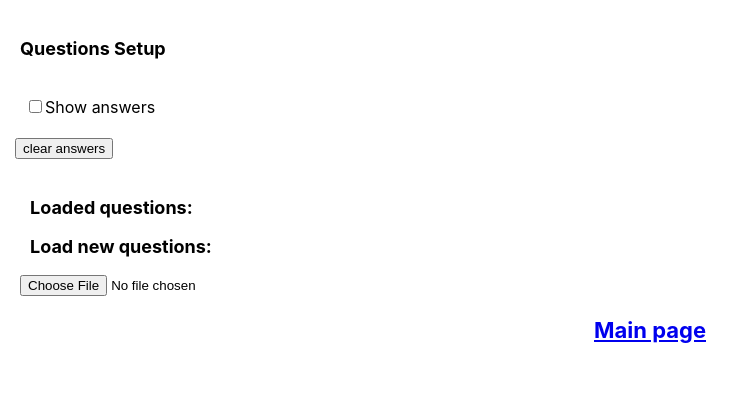
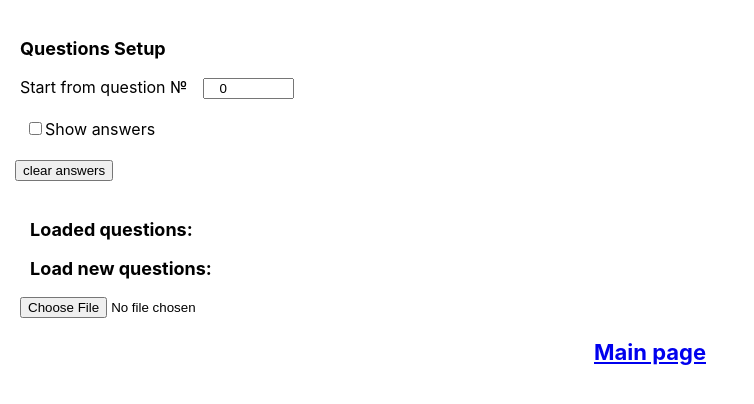
Before and after one commit to NSPilipchak/survey, a React (Create React App) app: page /setup in a window 1280 px wide. Shown: the top 404 px of the page, without its empty margins (0-754 px from the left). Built offline with nearby package versions, Linux system fonts and the light colour scheme; the HTML template or start-up script is replaced by a standard one.

Commit message:
added gotoindex functionality

```diff
--- /dev/null
+++ b/src/components/GoToIndex.js
@@ -0,0 +1,26 @@
+import React, { useState, useEffect } from "react";
+
+const GoToIndex = () => {
+
+    const [currentIndex, setCurrentIndex] = useState(
+        JSON.parse(localStorage.getItem('currentIndex') || 0)
+    );
+
+    useEffect(() => {
+        localStorage.setItem('currentIndex', JSON.stringify(currentIndex));
+      }, [currentIndex]);
+
+    return (
+        <div className="">
+            Start from question №
+            <input
+                className="goToInputStyle"
+                type="number"
+                value={currentIndex}
+                onChange={event => setCurrentIndex(parseInt(event.target.value))}
+            ></input>
+        </div>
+      );
+};
+
+export default GoToIndex;
--- a/src/pages/Questions.css
+++ b/src/pages/Questions.css
@@ -1,5 +1,12 @@
 .main {
     padding: 32px;
+}
+
+.goToInputStyle {
+    padding-left: 15px;
+    margin-left: 15px;
+    width: 70px;
+    float: initial;
 }
 
 .column_question_list {
--- a/src/pages/QuestionsSetup.js
+++ b/src/pages/QuestionsSetup.js
@@ -3,6 +3,7 @@ import { Link } from "react-router-dom";
 import SetupItem from "../components/SetupItem";
 import {getOptions} from "../service/Const";
 import LoadQuestions from "./LoadQuestions";
+import GoToIndex from "../components/GoToIndex";
 
 const QuestionsSetup = () => {
 
@@ -23,6 +24,9 @@ const QuestionsSetup = () => {
       <p>
         Questions Setup
       </p>
+      <div>
+        <GoToIndex />
+      </div>
       <div>
         {getOptions().map((item, index) => (
           <div key={`option_index${index}`}>
```
